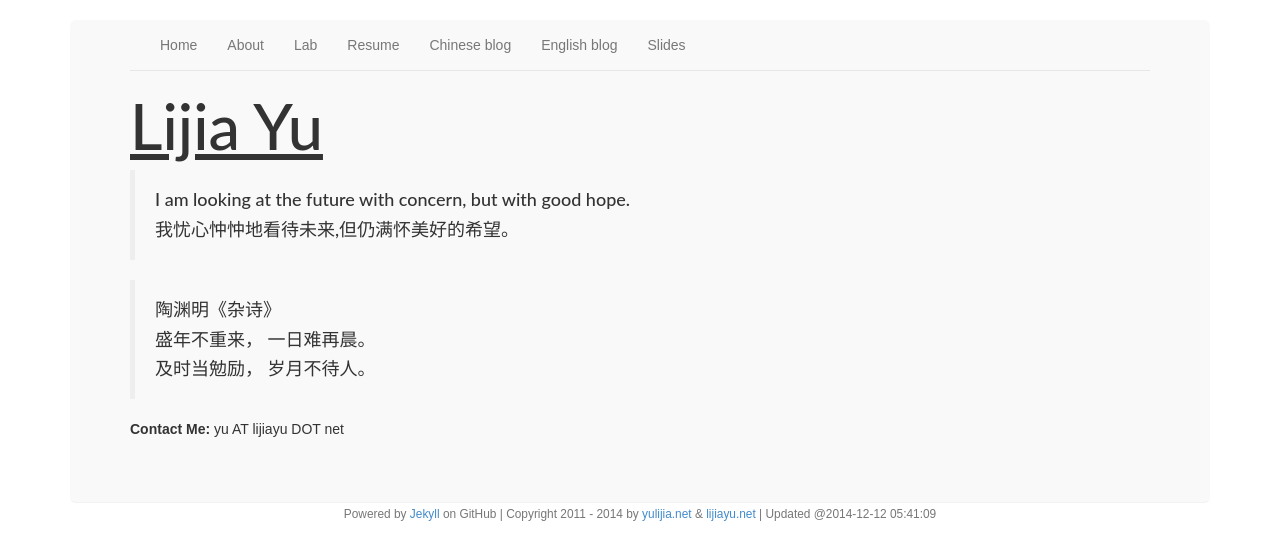
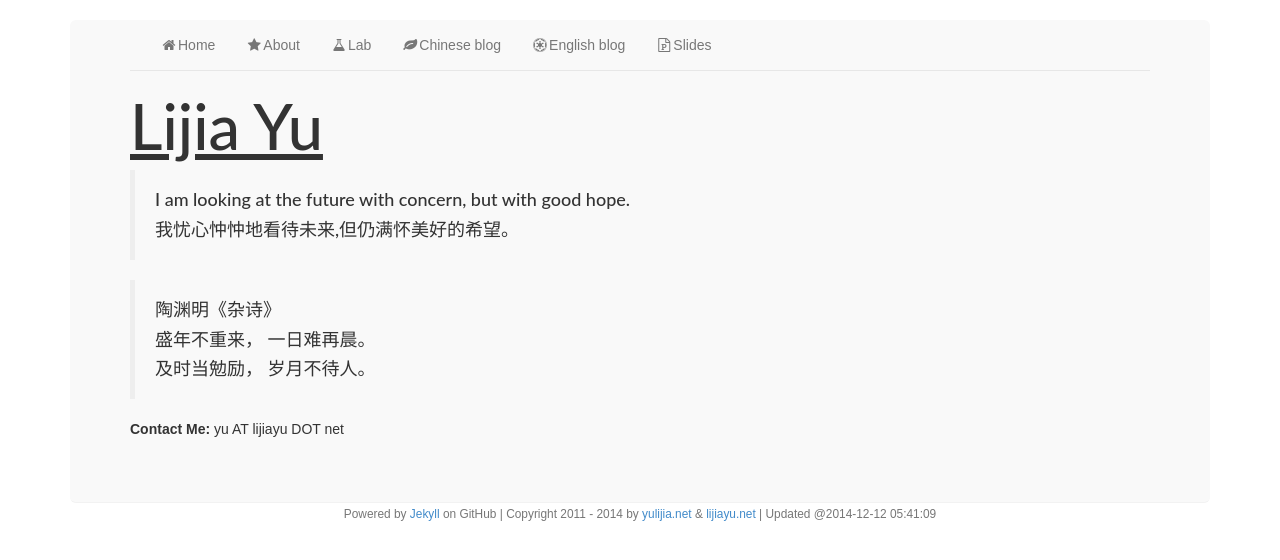
Before and after one commit to yulijia/yulijia.github.io, a Jekyll site: the page built from index.md, in a window 1280 px wide. Shown: the top 560 px of the page. Built offline with Jekyll 4.4.1, drawn with Linux system fonts in a browser that asks for light colours; nearby versions of some CDN libraries.

Commit message:
add font awesome css, delete resume link on homepage

```diff
--- a/_layouts/homepage.html
+++ b/_layouts/homepage.html
@@ -10,7 +10,8 @@
     <link rel="icon" href="/images/favicon.ico">
 
     <title>Lijia Yu's Website</title>
-
+    <!-- Font Awesome CSS -->
+    <link href="//maxcdn.bootstrapcdn.com/font-awesome/4.2.0/css/font-awesome.min.css" rel="stylesheet">
     <!-- Bootstrap core CSS -->
     <link href="/css/bootstrap.min.css" rel="stylesheet">
 
@@ -52,13 +53,13 @@
             </div>
             <div class="navbar-collapse collapse">
               <ul class="nav navbar-nav">
-                <li><a href="/" title="Homepage">Home</a></li>
-                <li><a href="/about/" title="About Me">About</a></li>
-                <li><a href="/lab/" title="Some of my reserch and works">Lab</a></li>
-                <li><a href="/about/resume.pdf" title="Resume">Resume</a></li>
-                <li><a href="/cn/" title="My Chinese blog">Chinese blog</a></li>
-                <li><a href="/en/" title="My English blog">English blog</a></li>
-                <li><a href="/slides/" title="Presentation slides">Slides</a></li>
+                <li><a href="/" title="Homepage"><i class="fa fa-home fa-fw"></i>Home</a></li>
+                <li><a href="/about/" title="About Me"><i class="fa fa-star fa-fw"></i>About</a></li>
+                <li><a href="/lab/" title="Some of my reserch and works"><i class="fa fa-flask fa-fw"></i>Lab</a></li>
+                <!--  <li><a href="/about/resume.pdf" title="Resume"><i class="fa fa-user fa-fw"></i>Resume</a></li> -->
+                <li><a href="/cn/" title="My Chinese blog"><i class="fa fa-leaf fa-fw"></i>Chinese blog</a></li>
+                <li><a href="/en/" title="My English blog"><i class="fa fa-empire fa-fw"></i>English blog</a></li>
+                <li><a href="/slides/" title="Presentation slides"><i class="fa fa-file-powerpoint-o fa-fw"></i>Slides</a></li>
               </ul>
             </div><!--/.nav-collapse -->
           </div>
```
